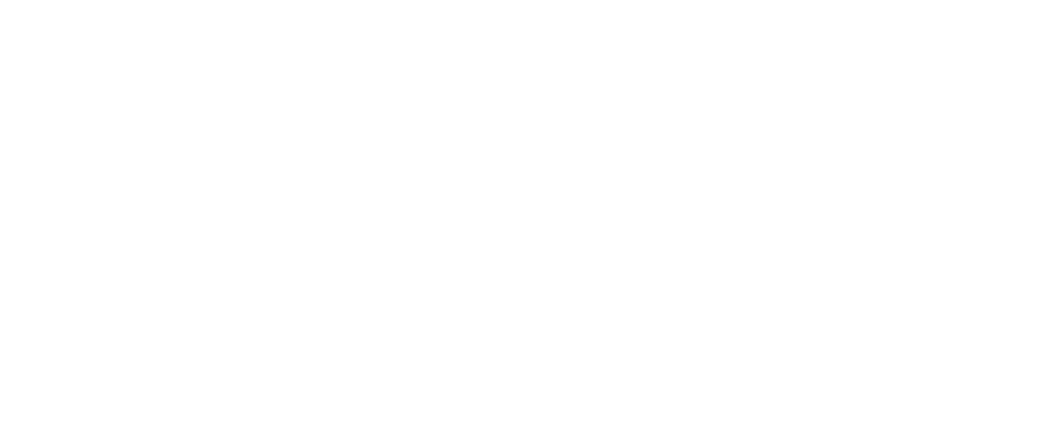
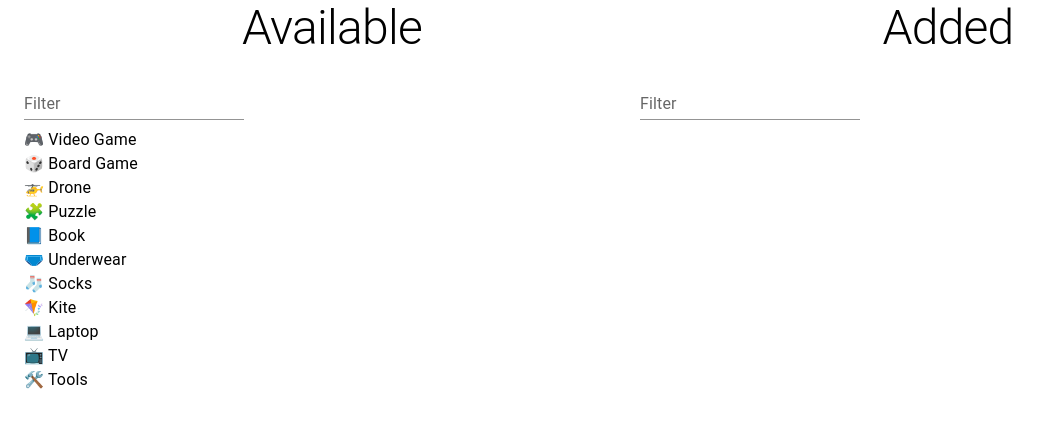
Before and after one commit to TerrenceMM2/MyChristmasList, a React (Create React App) app: page / in a window 1280 px wide. Shown: the top 428 px of the page, without its empty margins (0-1049 px from the left). Built offline with nearby package versions, Linux system fonts and the light colour scheme.

Commit message:
refactor: use Layout component

```diff
--- a/src/App.js
+++ b/src/App.js
@@ -3,10 +3,14 @@
 import { ThemeProvider } from "@mui/material";
 import customTheme from "styles/customTheme";
 
+import ListContainer from "components/ListContainer";
+
 function App() {
   return (
     <ThemeProvider theme={customTheme}>
-      <Layout />
+      <Layout>
+        <ListContainer />
+      </Layout>
     </ThemeProvider>
   );
 }
```
